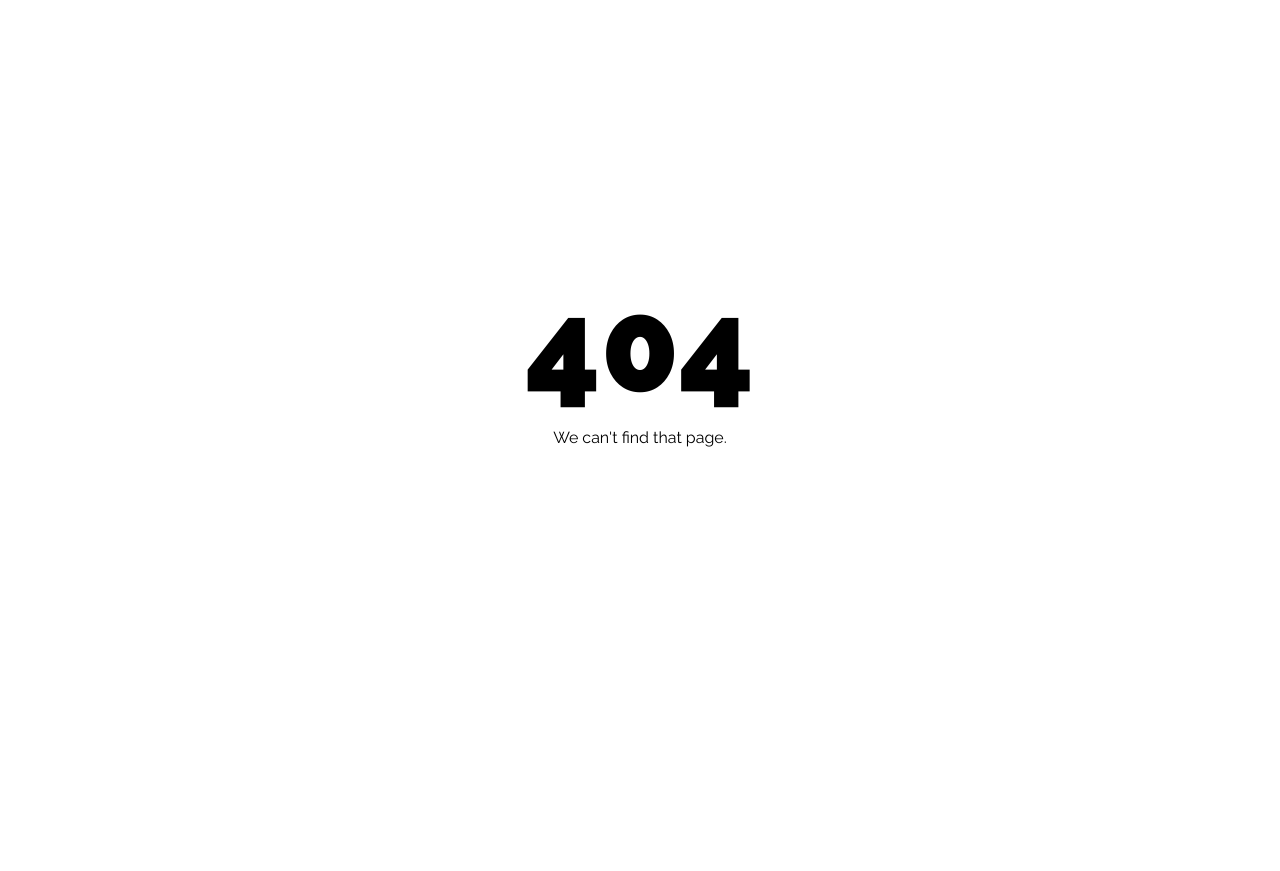
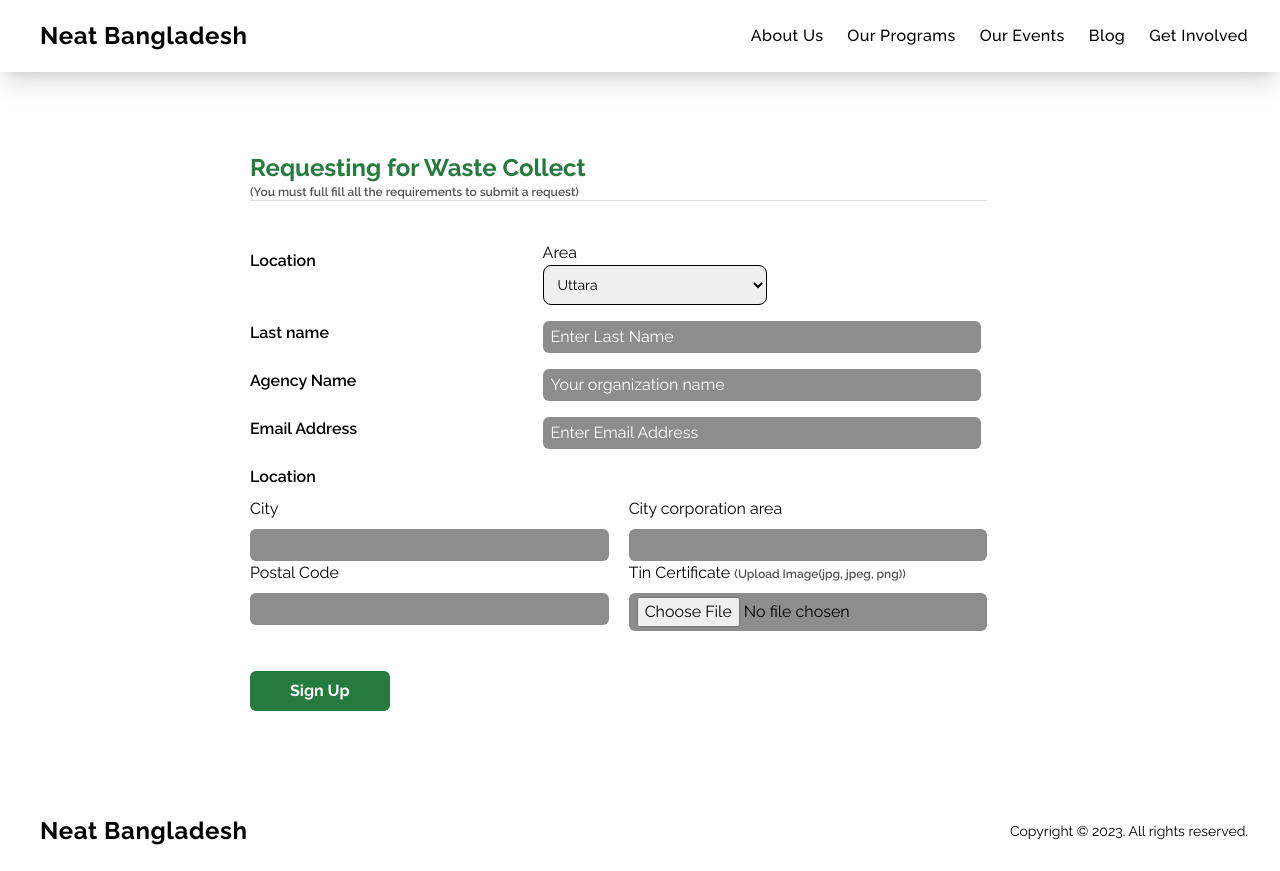
Before and after one commit to Sumaiya-topu/neat-bangladesh-client, a React (Create React App) app: page /request-pickup in a window 1280 px wide. Before the commit this address had no page. Before the commit the page ends 800 px from the top, so only its background shows below. Built offline with nearby package versions, Linux system fonts and the light colour scheme.

Commit message:
dashboard table added

```diff
--- a/package.json
+++ b/package.json
@@ -12,6 +12,7 @@
     "@testing-library/user-event": "^13.5.0",
     "react": "^18.2.0",
     "react-dom": "^18.2.0",
+    "react-hook-form": "^7.42.1",
     "react-router-dom": "^6.7.0",
     "react-scripts": "5.0.1",
     "styled-components": "^5.3.6",
--- /dev/null
+++ b/src/Components/Pages/Dashboard/ClientDashboard.js
@@ -0,0 +1,35 @@
+import * as React from "react";
+import Table from "@mui/material/Table";
+import TableBody from "@mui/material/TableBody";
+import TableCell from "@mui/material/TableCell";
+import TableContainer from "@mui/material/TableContainer";
+import TableHead from "@mui/material/TableHead";
+import TableRow from "@mui/material/TableRow";
+import Paper from "@mui/material/Paper";
+
+export default function ClientDashboard() {
+  const tableTitle = [
+    "Request Id",
+    "Request User",
+    "Location",
+    "Waste Type",
+    "Waste Amount",
+    "Time",
+    "Payment",
+    "Action",
+  ];
+  return (
+    <TableContainer component={Paper}>
+      <Table sx={{ minWidth: 650 }} size="small" aria-label="a dense table">
+        <TableHead>
+          <TableRow>
+            {tableTitle.map((title) => (
+              <TableCell>{title}</TableCell>
+            ))}
+          </TableRow>
+        </TableHead>
+        <TableBody></TableBody>
+      </Table>
+    </TableContainer>
+  );
+}
--- /dev/null
+++ b/src/Components/Pages/Dashboard/Dashboard.js
@@ -0,0 +1,12 @@
+import React from "react";
+import ClientDashboard from "./ClientDashboard";
+
+const Dashboard = () => {
+  return (
+    <div className=" w-11/12 mx-auto mt-10 ">
+      <ClientDashboard></ClientDashboard>
+    </div>
+  );
+};
+
+export default Dashboard;
--- a/src/Components/Pages/Login/Login.js
+++ b/src/Components/Pages/Login/Login.js
@@ -3,8 +3,17 @@ import { Icon } from "@iconify/react";
 // import password from "../../../assets/lock-icon.png";
 import { Link } from "react-router-dom";
 import "./Login.css";
+import { useForm } from "react-hook-form";
 
 const Login = () => {
+  const {
+    register,
+    handleSubmit,
+    watch,
+    formState: { errors },
+  } = useForm();
+  const onSubmit = (data) => console.log(data.email, data.password);
+
   return (
     <div
       className=" login py-40  from"
@@ -25,7 +34,7 @@ const Login = () => {
           /> */}
           <h4 className="text-[38px] text-accent font-bold">Login</h4>
         </div>
-        <form className="mt-12 grid gap-3">
+        <form onSubmit={handleSubmit(onSubmit)} className="mt-12 grid gap-3">
           <div className="flex gap-1 items-center border-2 rounded-md p-2 border-[#B9B9B9]">
             <span>
               <Icon
@@ -36,12 +45,16 @@ const Login = () => {
               />
             </span>
             <input
+              {...register("email", { required: true })}
               type="text"
               placeholder="Enter Your Email...."
               className="w-full p-2 focus:outline-none"
               required
             />
           </div>
+          {errors.email && (
+            <span className="text-red">This field is required</span>
+          )}
           {/* <p className="text-xs font-bold text-[#ff0000]">
             {errors.phone && <span>This field is required</span>}
           </p> */}
@@ -58,8 +71,11 @@ const Login = () => {
               type={"password"}
               placeholder="Enter your password...."
               className="w-full p-2 focus:outline-none"
-              //   {...register("password", { required: true })}
+              {...register("password", { required: true })}
             />
+            {errors.password && (
+              <span className="text-red">Enter valid password</span>
+            )}
           </div>
           <p className="text-xs font-bold text-[#ff0000]">
             {/* {errors.password && <span>This field is required</span>} */}
--- /dev/null
+++ b/src/Components/ServiceRequest/RequestForm.js
@@ -0,0 +1,129 @@
+import { Divider } from "@mui/material";
+import React from "react";
+import avatar from "../../assets/avatar.jpg";
+
+const RequestForm = () => {
+  return (
+    <div className=" w-[80%]  mx-auto py-20   lg:ml-[250px]">
+      <div className="w-auto">
+        <h1 className="text-primary text-2xl font-bold ">
+          Requesting for Waste Collect
+        </h1>
+        <p className="text-gray text-xs font-semibold">
+          (You must full fill all the requirements to submit a request)
+        </p>
+      </div>
+      <div className="w-[72%]">
+        <Divider></Divider>
+      </div>
+      {/* //AccountInformation */}
+      <div className="my-10">
+        <div className="md:grid md:grid-cols-7 md:grid-flow-row-dense mb-2">
+          <p className="mt-2 text-black font-semibold md:col-span-2">
+            Location
+          </p>
+          <div className="area">
+            <label className="floating_standard">Area</label>
+            <select
+              className=" bg-gray-50 border border-gray-300 text-gray-900 text-sm rounded-lg focus:ring-blue-500 focus:border-blue-500 block w-56 p-2.5 dark:bg-gray-700 dark:border-gray-600 dark:placeholder-gray-400 dark:text-white dark:focus:ring-blue-500 dark:focus:border-blue-500"
+              name="cars"
+              id="cars"
+            >
+              <option value="Uttara">Uttara</option>
+              <option value="Dhanmondi">Dhanmondi</option>
+              <option value="New Market">New Market</option>
+              <option value="Bosila">Bosila</option>
+            </select>
+          </div>
+        </div>
+        <div className="md:grid md:grid-cols-7 md:grid-flow-row-dense mb-2">
+          <p className="mt-2 text-black font-semibold md:col-span-2">
+            Last name
+          </p>
+          <input
+            type="text"
+            placeholder="Enter Last Name"
+            className="text-white rounded-md pl-2 py-1 mt-2  md:col-span-3 w-full outline-none bg-lightGray placeholder-white"
+          />
+        </div>
+        <div className="md:grid md:grid-cols-7 md:grid-flow-row-dense mb-2">
+          <p className="mt-2 text-black font-semibold md:col-span-2">
+            Agency Name
+          </p>
+          <input
+            type="text"
+            placeholder="Your organization name"
+            className="text-white rounded-md pl-2 py-1 mt-2  md:col-span-3 w-full outline-none bg-lightGray placeholder-white"
+          />
+        </div>
+        <div className="md:grid md:grid-cols-7 md:grid-flow-row-dense mb-2">
+          <p className="mt-2 text-black font-semibold md:col-span-2">
+            Email Address
+          </p>
+          <input
+            type="text"
+            placeholder="Enter Email Address"
+            className="rounded-md pl-2 py-1 mt-2  md:col-span-3 w-full bg-lightGray placeholder-white"
+          />
+        </div>
+
+        <div className="md:grid md:grid-cols-7 md:grid-flow-row-dense mb-2">
+          <p className="mt-2 text-black font-semibold md:col-span-2">
+            Location
+          </p>
+        </div>
+        <div className="w-[72%] flex gap-5 flex-col md:flex-row">
+          <div className=" w-full">
+            {" "}
+            <p>City</p>
+            <input
+              type="text"
+              className="rounded-md pl-2 py-1 mt-2  md:col-span-3 bg-lightGray placeholder-white w-full"
+            />
+          </div>
+          <div className="w-full">
+            {" "}
+            <p>City corporation area</p>
+            <input
+              type="text"
+              className="rounded-md pl-2 py-1 mt-2  md:col-span-3 bg-lightGray placeholder-white w-full"
+            />
+          </div>
+        </div>
+        <div className="w-[72%] flex gap-5 flex-col md:flex-row">
+          <div className=" w-full">
+            {" "}
+            <p>Postal Code </p>
+            <input
+              type="text"
+              className="rounded-md pl-2 py-1 mt-2  md:col-span-3 bg-lightGray w-full"
+            />
+          </div>
+          <div className="w-full">
+            {" "}
+            <p>
+              Tin Certificate{" "}
+              <span className="text-xs font-semibold text-gray">
+                {" "}
+                (Upload Image(jpg, jpeg, png))
+              </span>
+            </p>
+            <input
+              type={"file"}
+              name="image"
+              className="rounded-md pl-2 py-1 mt-2  md:col-span-3 bg-lightGray placeholder-white w-full"
+            />
+          </div>
+        </div>
+      </div>
+      <button
+        type="submit"
+        className="bg-primary text-white font-bold py-2 px-10 rounded-md"
+      >
+        Sign Up
+      </button>
+    </div>
+  );
+};
+
+export default RequestForm;
--- a/src/Components/SignUp/SignUp.js
+++ b/src/Components/SignUp/SignUp.js
@@ -1,7 +1,15 @@
 import { Divider, Typography } from "@mui/material";
 import React from "react";
+import { useForm } from "react-hook-form";
 
 const SignUp = () => {
+  const {
+    register,
+    handleSubmit,
+    watch,
+    formState: { errors },
+  } = useForm();
+  const onSubmit = (data) => console.log(data);
   return (
     <div className=" w-[80%]  mx-auto py-36 lg:ml-[250px] lg:">
       <h1 className="text-primary text-2xl font-bold">Give your Information</h1>
@@ -10,54 +18,74 @@ const SignUp = () => {
         <Divider></Divider>
       </div>
       {/* //AccountInformation */}
-      <div className="my-10">
+      <form onSubmit={handleSubmit(onSubmit)} className="my-10">
         <div className="md:grid md:grid-cols-7 md:grid-flow-row-dense mb-2">
           <p className="mt-2 text-black font-semibold md:col-span-2">
             First name
           </p>
           <input
+            {...register("firstName", { required: true })}
             type="text"
             placeholder="Enter First Name"
             className="text-white rounded-md pl-2 py-1 mt-2  md:col-span-3 w-full outline-none bg-lightGray placeholder-white"
           />
+          {errors.firstName && (
+            <span className="text-red">This field is required</span>
+          )}
         </div>
         <div className="md:grid md:grid-cols-7 md:grid-flow-row-dense mb-2">
           <p className="mt-2 text-black font-semibold md:col-span-2">
             Last name
           </p>
           <input
+            {...register("lastName", { required: true })}
             type="text"
             placeholder="Enter Last Name"
             className="text-white rounded-md pl-2 py-1 mt-2  md:col-span-3 w-full outline-none bg-lightGray placeholder-white"
           />
+          {errors.lastName && (
+            <span className="text-red">This field is required</span>
+          )}
         </div>
         <div className="md:grid md:grid-cols-7 md:grid-flow-row-dense mb-2">
           <p className="mt-2 text-black font-semibold md:col-span-2">
             Email Address
           </p>
           <input
+            {...register("email", { required: true })}
             type="text"
             placeholder="Enter Email Address"
             className="rounded-md pl-2 py-1 mt-2  md:col-span-3 w-full bg-lightGray placeholder-white"
           />
+          {errors.email && (
+            <span className="text-red">This field is required</span>
+          )}
         </div>
         <div className="md:grid md:grid-cols-7 md:grid-flow-row-dense mb-2">
           <p className="mt-2 text-black font-semibold md:col-span-2">
             Phone Number
           </p>
           <input
+            {...register("phoneNumber", { required: true })}
             type="text"
             placeholder="Enter Phone Number"
             className="rounded-md pl-2 py-1 mt-2  md:col-span-3 w-full bg-lightGray placeholder-white"
           />
+          {errors.phoneNumber && (
+            <span className="text-red">This field is required</span>
+          )}
         </div>
         <div className="md:grid md:grid-cols-7 md:grid-flow-row-dense mb-2">
           <p className="mt-2 text-black font-semibold md:col-span-2">Address</p>
           <input
+            {...register("address", { required: true })}
             type="text"
             placeholder="Enter Address"
             className="rounded-md pl-2 py-1 mt-2  md:col-span-3 w-full bg-lightGray placeholder-white"
           />
+          {errors.address && (
+            <span className="text-red">This field is required</span>
+          )}
         </div>
         <button
           type="submit"
@@ -65,7 +93,7 @@ const SignUp = () => {
         >
           Sign Up
         </button>
-      </div>
+      </form>
     </div>
   );
 };
```
Also changed, not shown: src/Routes/routes.js (+10 -0 lines), src/assets/avatar.jpg (added), 1 other file (tests, documents, lock files or other folders).
